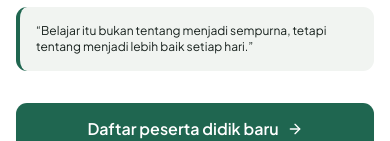
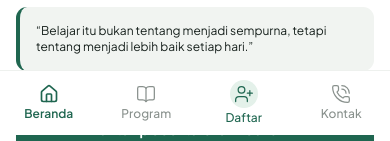
Before and after one commit to amanonexpro-maker/pmki_rumahbelajar, a Next.js app in the folder apps/web/: page / in a window 390 px wide. Shown: the part 709-850 px from the top of the page. Built offline with nearby package versions, Linux system fonts and the light colour scheme; no server answers; the database is empty.

Commit message:
feat(public): implement persistent bottom navigation bar (Fase 13c-1)

```diff
--- a/apps/web/src/app/(public)/layout.tsx
+++ b/apps/web/src/app/(public)/layout.tsx
@@ -1,15 +1,18 @@
 import * as React from "react";
 import type { Viewport } from "next";
+import { PublicBottomNav } from "@/components/layout/public-bottom-nav";
 import { ThemeLock } from "@/components/layout/theme-lock";
 
 /**
- * Public Route Group Layout — Light Lock (Fase 13b).
+ * Public Route Group Layout — Light Lock (Fase 13b) + Bottom Nav (Fase 13c-1).
  * Public is expressive: identitas hangat (off-white + forest) dikunci ke light
  * (03 §7, §9). Tidak ada ThemePicker di route group ini; fungsi tema tetap
- * tersedia untuk Workspace. Preferensi tersimpan pengguna tidak diubah.
+ * tersedia untuk Workspace. `viewportFit: cover` agar safe-area iOS terbaca
+ * oleh Bottom Nav.
  */
 export const viewport: Viewport = {
   colorScheme: "light",
+  viewportFit: "cover",
 };
 
 export default function PublicLayout({
@@ -18,7 +21,11 @@ export default function PublicLayout({
   return (
     <>
       <ThemeLock theme="light" />
-      {children}
+      {/* Ruang bawah agar konten tidak tertutup Bottom Nav (64px + safe-area) di mobile */}
+      <div className="pb-[calc(4rem+env(safe-area-inset-bottom))] md:pb-0">
+        {children}
+      </div>
+      <PublicBottomNav />
     </>
   );
 }
--- a/apps/web/src/components/layout/index.ts
+++ b/apps/web/src/components/layout/index.ts
@@ -5,3 +5,6 @@ export * from "./sidebar";
 export * from "./theme-picker";
 export * from "./theme-provider";
 export * from "./workspace-header";
+
+export * from "./public-bottom-nav";
+export * from "./theme-lock";
--- /dev/null
+++ b/apps/web/src/components/layout/public-bottom-nav.tsx
@@ -0,0 +1,90 @@
+"use client";
+
+import * as React from "react";
+import Link from "next/link";
+import { usePathname } from "next/navigation";
+import { BookOpen, Home, PhoneCall, UserPlus, type LucideIcon } from "lucide-react";
+import { cn } from "@/lib/cn";
+
+interface BottomNavItem {
+  label: string;
+  href: string;
+  icon: LucideIcon;
+  /** Path prefix yang dianggap aktif. Tanpa ini, item tidak pernah aktif (mis. anchor). */
+  matchPaths?: string[];
+  activeExact?: boolean;
+  isPrimaryCTA?: boolean;
+}
+
+const BOTTOM_NAV_ITEMS: BottomNavItem[] = [
+  { label: "Beranda", href: "/", icon: Home, matchPaths: ["/"], activeExact: true },
+  { label: "Program", href: "/program", icon: BookOpen, matchPaths: ["/program"] },
+  {
+    label: "Daftar",
+    href: "/pendaftaran",
+    icon: UserPlus,
+    matchPaths: ["/pendaftaran", "/registration"],
+    isPrimaryCTA: true,
+  },
+  // Kontak berada di anchor beranda (#kontak); aktif-state tidak dapat dibaca dari pathname.
+  { label: "Kontak", href: "/#kontak", icon: PhoneCall },
+];
+
+function isItemActive(item: BottomNavItem, pathname: string): boolean {
+  if (!item.matchPaths) return false;
+  return item.matchPaths.some((path) =>
+    item.activeExact ? pathname === path : pathname === path || pathname.startsWith(`${path}/`)
+  );
+}
+
+/**
+ * Public Bottom Navigation (Fase 13c-1, UI-UX §30–31, 03 §9).
+ * Hanya mobile (< md). Hanya dipasang di route group (public), bukan Workspace.
+ * Touch target >= 44px (setiap item setinggi bar 64px), safe-area iOS dihormati.
+ */
+export function PublicBottomNav() {
+  const pathname = usePathname();
+
+  return (
+    <nav
+      aria-label="Navigasi cepat situs publik"
+      className="fixed inset-x-0 bottom-0 z-50 border-t border-border-subtle bg-surface pb-[env(safe-area-inset-bottom)] md:hidden"
+    >
+      <ul className="flex h-16 items-stretch justify-around">
+        {BOTTOM_NAV_ITEMS.map((item) => {
+          const active = isItemActive(item, pathname);
+          const Icon = item.icon;
+          return (
+            <li key={item.label} className="flex-1">
+              <Link
+                href={item.href}
+                aria-current={active ? "page" : undefined}
+                className={cn(
+                  "flex h-full min-h-11 w-full flex-col items-center justify-center gap-0.5 text-xs font-medium transition-colors duration-150 focus-ring",
+                  active || item.isPrimaryCTA
+                    ? "text-primary"
+                    : "text-muted-foreground hover:text-foreground",
+                  active && "font-semibold"
+                )}
+              >
+                <span
+                  className={cn(
+                    "inline-flex items-center justify-center",
+                    item.isPrimaryCTA && "rounded-full bg-primary-soft p-1"
+                  )}
+                >
+                  <Icon
+                    aria-hidden="true"
+                    className="h-5 w-5"
+                    strokeWidth={active ? 2 : 1.5}
+                  />
+                </span>
+                <span>{item.label}</span>
+              </Link>
+            </li>
+          );
+        })}
+      </ul>
+    </nav>
+  );
+}
--- a/apps/web/src/features/public/components/public-navbar.tsx
+++ b/apps/web/src/features/public/components/public-navbar.tsx
@@ -40,6 +40,14 @@ const PUBLIC_NAV_ITEMS: {
   },
   { id: "kontak", label: "Kontak", href: "/#kontak" },
 ];
+
+/** Item yang sudah tersedia di PublicBottomNav (< md) — tidak diulang di drawer mobile. */
+const BOTTOM_NAV_DUPLICATE_IDS: ReadonlySet<string> = new Set([
+  "beranda",
+  "program",
+  "pendaftaran",
+  "kontak",
+]);
 
 /**
  * UI-12 Public Header & Mobile Navigation (`07 §13–14`, `10 §5A`, `UI-UX §31`).
@@ -179,6 +187,8 @@ export function PublicNavbar({ activeSection }: PublicNavbarProps) {
                   aria-current={active ? "page" : undefined}
                   className={cn(
                     "inline-flex min-h-11 items-center text-left px-3.5 py-2.5 rounded-control text-sm font-medium transition-colors focus-ring",
+                    // < md: item yang sudah ada di Bottom Nav disembunyikan (kurangi noise)
+                    BOTTOM_NAV_DUPLICATE_IDS.has(link.id) && "max-md:hidden",
                     active
                       ? "bg-primary-soft font-semibold text-primary"
                       : "text-secondary-foreground hover:bg-surface-subtle hover:text-foreground"
```
